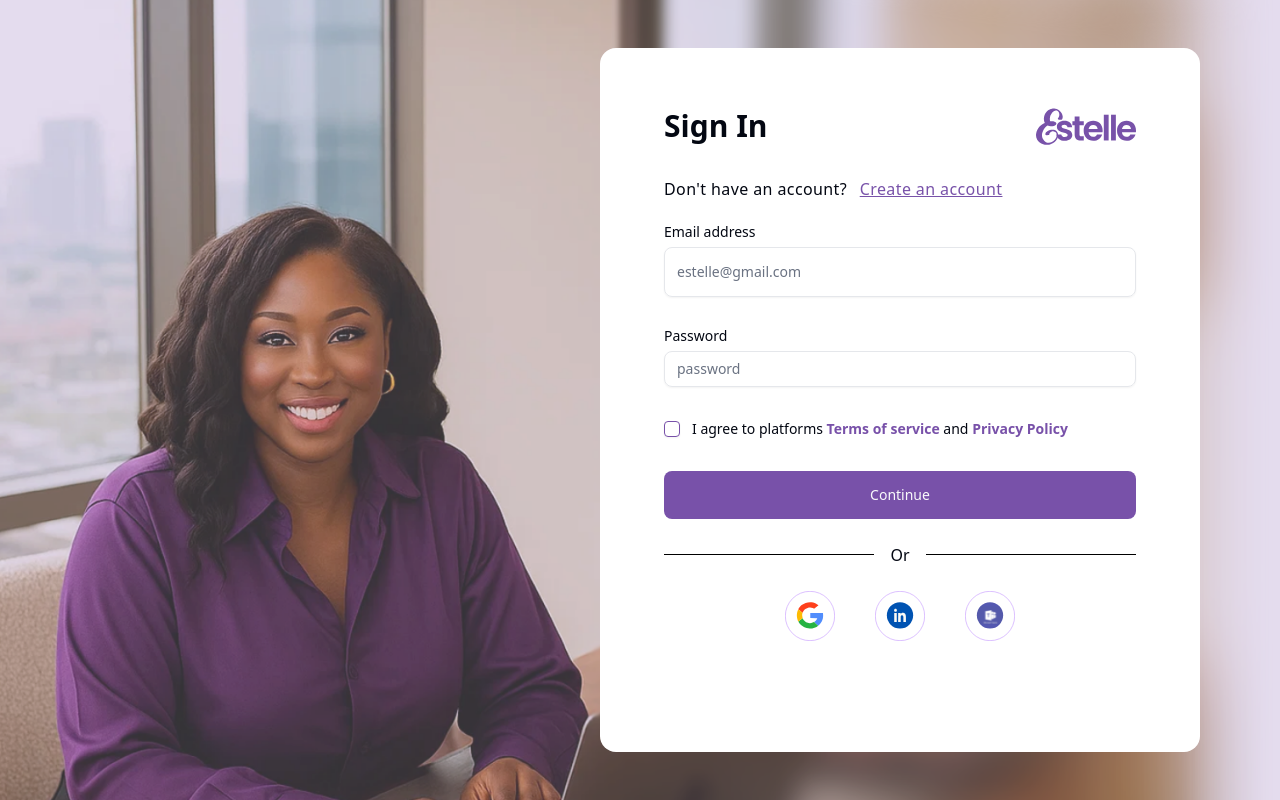
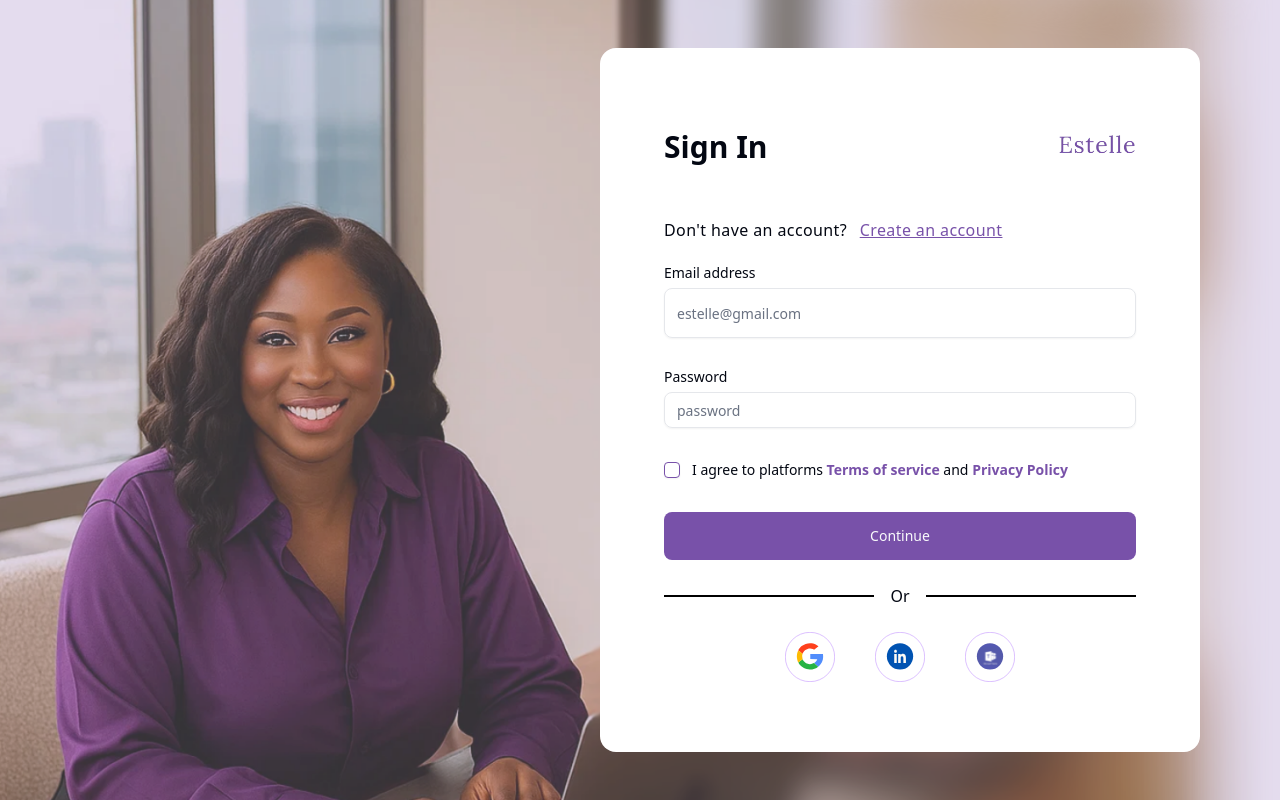
Before and after one commit to helloestelleacademy-sys/estelle-frontend, a Next.js app: page /login in a window 1280 px wide. Built offline with nearby package versions, Linux system fonts and the light colour scheme; no server answers.

Commit message:
feat: Update logo image source and dimensions in authentication pages, footer, and sidebar.

```diff
--- a/src/app/(auth)/login/page.tsx
+++ b/src/app/(auth)/login/page.tsx
@@ -78,7 +78,7 @@ const Login = () => {
         <div className='flex items-center justify-between'>
           <h2 className='font-semibold text-3xl'>Sign In</h2>
           <div className=''>
-            <Image src={'/assets/estelleLogoColor.svg'} alt='Logo' width={100} height={100} />
+            <Image src={'/assets/Estellelogonew2.png'} alt='Logo' width={78} height={80} />
           </div>
         </div>
 
--- a/src/app/(auth)/register/page.tsx
+++ b/src/app/(auth)/register/page.tsx
@@ -80,7 +80,7 @@ const Register = () => {
                 <div className='flex items-center justify-between'>
                     <h2 className='font-semibold text-3xl'>Sign Up</h2>
                     <div className=''>
-                        <Image src={'/assets/estelleLogoColor.svg'} alt='Logo' width={100} height={100} />
+                        <Image src={'/assets/Estellelogonew2.png'} alt='Logo' width={78} height={80} />
                     </div>
                 </div>
 
--- a/src/components/Footer.tsx
+++ b/src/components/Footer.tsx
@@ -65,7 +65,7 @@ const Footer = () => {
             </div>
 
             <div className='max-w-7xl mx-auto px-2 flex flex-wrap justify-between mt-10'>
-                <Image src={'/assets/Estellelogonew2.png'} alt='Logo' width={100} height={100} />
+                <Image src={'/assets/Estellelogonew2.png'} alt='Logo' width={78} height={80} />
 
                 <div className='space-x-4 flex items-center'>
                     <Facebook />
--- a/src/components/dashboard/AppSidebar.tsx
+++ b/src/components/dashboard/AppSidebar.tsx
@@ -33,7 +33,7 @@ const AppSidebar = ({ NavLinks1, NavLinks2 }: NavLinks) => {
     <Sidebar>
       <SidebarHeader className='px-10 py-2'>
         <Link href={'/'} className=''>
-          <Image src={'/assets/Estellelogonew2.png'} alt='Logo' width={100} height={60} />
+          <Image src={'/assets/Estellelogonew2.png'} alt='Logo' width={78} height={80} />
         </Link>
       </SidebarHeader>
 
```
